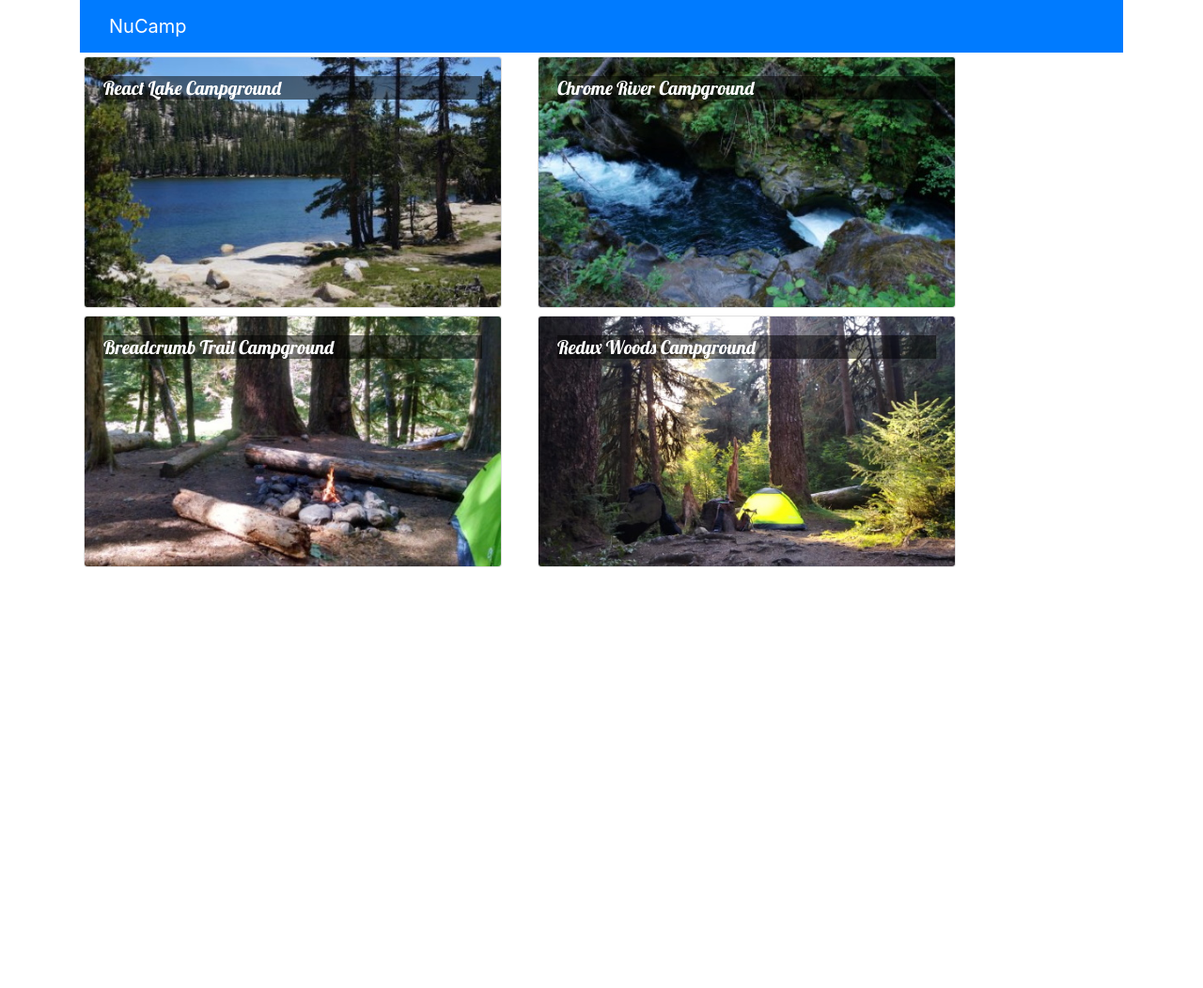
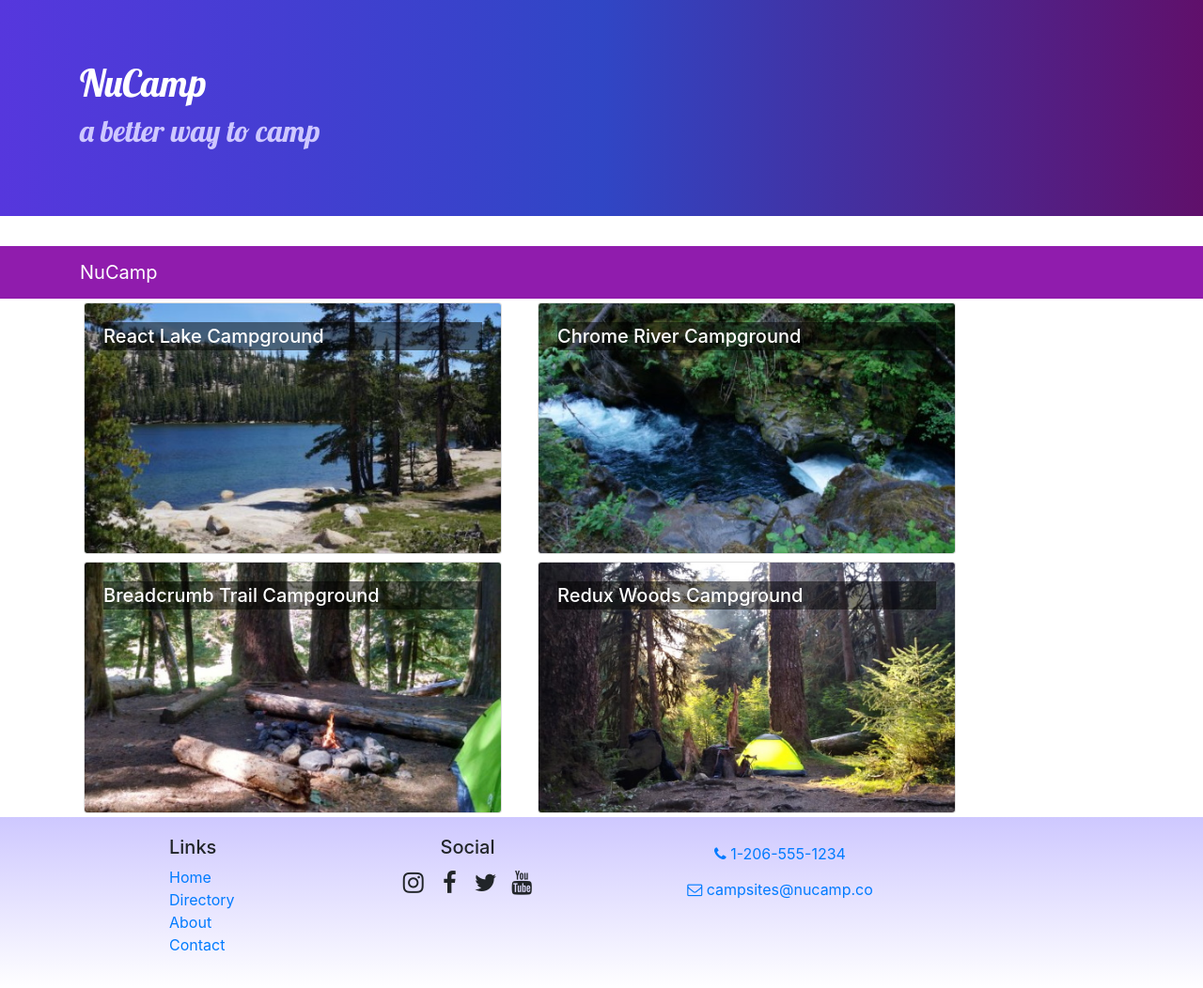
Before and after one commit to kornatskyi/nucampsite-react, a React (Create React App) app: page / in a window 1280 px wide. Shown: the whole page at 94% size. Before the commit the page ends 800 px from the top, so only its background shows below. Built offline with nearby package versions, Linux system fonts and the light colour scheme.

Commit message:
Navbar 819 825

```diff
--- a/package.json
+++ b/package.json
@@ -7,6 +7,8 @@
     "@testing-library/react": "^11.1.0",
     "@testing-library/user-event": "^12.1.10",
     "bootstrap": "4.5.2",
+    "bootstrap-social": "^5.1.1",
+    "font-awesome": "^4.7.0",
     "react": "^17.0.2",
     "react-dom": "^17.0.2",
     "react-popper": "1.3.6",
--- a/src/App.css
+++ b/src/App.css
@@ -2,11 +2,46 @@
   font-family: "Open Sans", sans-serif;
 }
 
+h1, h2, h3, .card-body>.card-title {
+  font-family: "Lobster", cursive;
+}
+
 .card-title {
-  font: 500 1.25rem "Lobster", cursive;
+  font-weight: 500;
+  font-size: 1.25rem;
+}
+
+h2 {
+  color: #3046C5;
 }
 
 .card-img-overlay .card-title {
   color: white;
   background-color: rgba(0, 0, 0, 0.5);
 }
+
+.row-content {
+  padding: 50px 0;
+  border-bottom: 1px ridge;
+  min-height: 200px;
+}
+
+.site-footer {
+  background-image: linear-gradient(#CEC8FF, white);
+  padding: 20px 0;
+}
+
+.jumbotron {
+  margin: 0;
+  padding: 30px;
+  background-image: linear-gradient(to right, #5637DD, #3046C5, #60106B);
+  color: white;
+}
+
+.jumbotron h2 {
+  color: #CEC8FF;
+}
+
+.navbar-dark {
+  background-color: #901CAD;
+}
--- a/src/components/CampsiteInfoComponent.js
+++ b/src/components/CampsiteInfoComponent.js
@@ -1,15 +1,9 @@
-import React, { Component } from 'react'
-import { Card, CardImg, CardImgOverlay, CardText, CardBody, CardTitle } from 'reactstrap';
-
-export default class CampsiteInfo extends Component {
-
-    constructor(props) {
-        super(props)
-    }
-
-    renderCampsite(campsite) {
 
 
+import React from 'react';
+import { Card, CardImg, CardText, CardBody, CardTitle } from 'reactstrap';
+
+function RenderCampsite({campsite}) {
     return (
         <div className="col-md-5 m-1">
             <Card>
@@ -23,7 +17,7 @@
     )
 }
 
-    renderCommets(comments) {
+function RenderComments({comments}) {
     if (comments) {
         return (
 
@@ -31,7 +25,7 @@
                 <h4>Comments</h4>
                 {comments.map(comment => {
                     return (
-                            <div className="container">
+                        <div class="container">
                             <div key={comment.id}>
                                 <p>{comment.text}</p>
                                 <span>--- {comment.author}</span>
@@ -48,19 +42,18 @@
     }
 }
 
-    render() {
-        if (this.props.campsite) {
+function CampsiteInfo(props) {
+    if (props.campsite) {
         return (
+            <div className="container">
                 <div className="row">
-                    {this.renderCampsite(this.props.campsite)}
-                    {this.renderCommets(this.props.campsite.comments)}
+                    <RenderCampsite campsite={props.campsite} />
+                    <RenderComments comments={props.campsite.comments} />
                 </div>
-            )
+            </div>
+        );
     }
-        return (
-            <div>
+    return <div />;
+}
 
-            </div>
-        )
-    }
-}
+export default CampsiteInfo;
--- a/src/components/DirectoryComponent.js
+++ b/src/components/DirectoryComponent.js
@@ -1,34 +1,34 @@
-import React, { Component } from 'react'
-import { Card, CardImg, CardImgOverlay, CardText, CardBody, CardTitle } from 'reactstrap';
-import CampsiteInfo from './CampsiteInfoComponent';
+import React from 'react';
+import { Card, CardImg, CardImgOverlay, CardTitle } from 'reactstrap';
 
-export default class Directory extends Component {
-
-
-
-
-
-    render() {
-        const directory = this.props.campsites.map(campsite => {
+function RenderDirectoryItem({campsite, onClick}) {
     return (
-                <div key={campsite.id} className="col-md-5 m-1">
-                    <Card onClick={() => this.props.onClick(campsite.id)}>
+        <Card onClick={() => onClick(campsite.id)}>
             <CardImg width="100%" src={campsite.image} alt={campsite.name} />
             <CardImgOverlay>
                 <CardTitle>{campsite.name}</CardTitle>
             </CardImgOverlay>
         </Card>
+    );
+}
+
+function Directory(props) {
+
+    const directory = props.campsites.map(campsite => {
+        return (
+            <div key={campsite.id} className="col-md-5 m-1">
+                <RenderDirectoryItem campsite={campsite} onClick={props.onClick} />
             </div>
-            )
-        })
+        );
+    });
 
     return (
-            <div className="constainer">
+        <div className="container">
             <div className="row">
                 {directory}
             </div>
+        </div>
+    );
+}
 
-            </div>
-        )
-    }
-}
+export default Directory;
--- /dev/null
+++ b/src/components/FooterComponent.js
@@ -0,0 +1,34 @@
+import React from 'react';
+
+function Footer(props) {
+    return (
+        <footer className="site-footer">
+            <div className="container">
+                <div className="row">
+                    <div className="col-4 col-sm-2 offset-1">
+                        <h5>Links</h5>
+                        <ul className="list-unstyled">
+                            <li><a href="#">Home</a></li>
+                            <li><a href="#">Directory</a></li>
+                            <li><a href="#">About</a></li>
+                            <li><a href="#">Contact</a></li>
+                        </ul>
+                    </div>
+                    <div className="col-6 col-sm-3 text-center">
+                        <h5>Social</h5>
+                        <a className="btn btn-social-icon btn-instagram" href="http://instagram.com/"><i className="fa fa-instagram" /></a>{' '}
+                        <a className="btn btn-social-icon btn-facebook" href="http://www.facebook.com/"><i className="fa fa-facebook" /></a>{' '}
+                        <a className="btn btn-social-icon btn-twitter" href="http://twitter.com/"><i className="fa fa-twitter" /></a>{' '}
+                        <a className="btn btn-social-icon btn-google" href="http://youtube.com/"><i className="fa fa-youtube" /></a>
+                    </div>
+                    <div className="col-sm-4 text-center">
+                        <a role="button" className="btn btn-link" href="tel:+12065551234"><i className="fa fa-phone" /> 1-206-555-1234</a><br />
+                        <a role="button" className="btn btn-link" href="mailto:notreal@notreal.co"><i className="fa fa-envelope-o" /> campsites@nucamp.co</a>
+                    </div>
+                </div>
+            </div>
+        </footer>
+    );
+}
+
+export default Footer;
--- /dev/null
+++ b/src/components/HeaderComponent.js
@@ -0,0 +1,29 @@
+import React, { Component }  from 'react';
+import { Navbar, NavbarBrand, Jumbotron } from 'reactstrap';
+
+class Header extends Component {
+    render() {
+        return (
+            <React.Fragment>
+                <Jumbotron fluid mb-0>
+                    <div className="container">
+                        <div className="row">
+                            <div className="col">
+                                <h1>NuCamp</h1>
+                                <h2>a better way to camp</h2>
+                            </div>
+                        </div>
+                    </div>
+                </Jumbotron>
+
+                <Navbar dark  sticky="top">
+                    <div className="container">
+                        <NavbarBrand href="/">NuCamp</NavbarBrand>
+                    </div>
+                </Navbar>
+            </React.Fragment>
+        );
+    }
+}
+
+export default Header;
--- a/src/components/MainComponent.js
+++ b/src/components/MainComponent.js
@@ -1,8 +1,9 @@
 import React, { Component } from 'react';
-import { Navbar, NavbarBrand } from 'reactstrap';
 import Directory from './DirectoryComponent';
 import CampsiteInfo from './CampsiteInfoComponent';
 import { CAMPSITES } from '../shared/campsites';
+import Header from './HeaderComponent';
+import Footer from './FooterComponent';
 
 class Main extends Component {
     constructor(props) {
@@ -23,14 +24,11 @@
 
     render() {
         return (
-            <div className="container">
-                <Navbar dark color="primary">
-                    <div className="container">
-                        <NavbarBrand href="/">NuCamp</NavbarBrand>
-                    </div>
-                </Navbar>
-                <Directory campsites={this.state.campsites} onClick={campsiteId => this.onCampsiteSelect(campsiteId)}/>
+            <div>
+                <Header />
+                <Directory campsites={this.state.campsites} onClick={campsiteId => this.onCampsiteSelect(campsiteId)} />
                 <CampsiteInfo campsite={this.state.campsites.filter(campsite => campsite.id === this.state.selectedCampsite)[0]} />
+                <Footer />
             </div>
         );
     };
--- a/src/index.js
+++ b/src/index.js
@@ -1,6 +1,8 @@
 import React from 'react';
 import ReactDOM from 'react-dom';
 import './index.css';
+import 'font-awesome/css/font-awesome.css';
+import 'bootstrap-social/bootstrap-social.css';
 import App from './App';
 import reportWebVitals from './reportWebVitals';
 import 'bootstrap/dist/css/bootstrap.min.css';
```
Also changed, not shown: 1 other file (tests, documents, lock files or other folders). Lines whose indentation alone changed are shown as unchanged.
